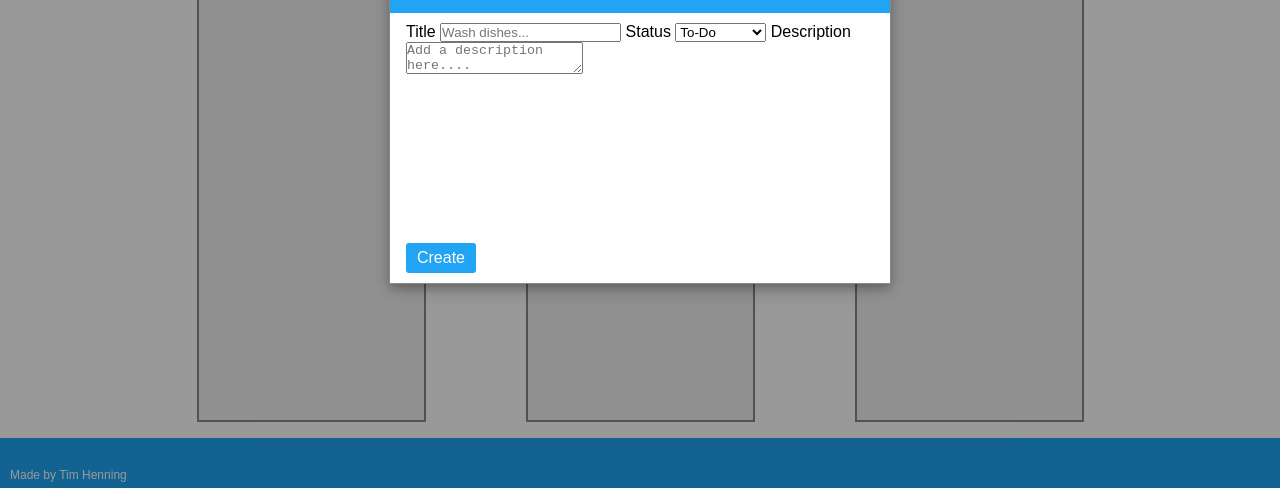
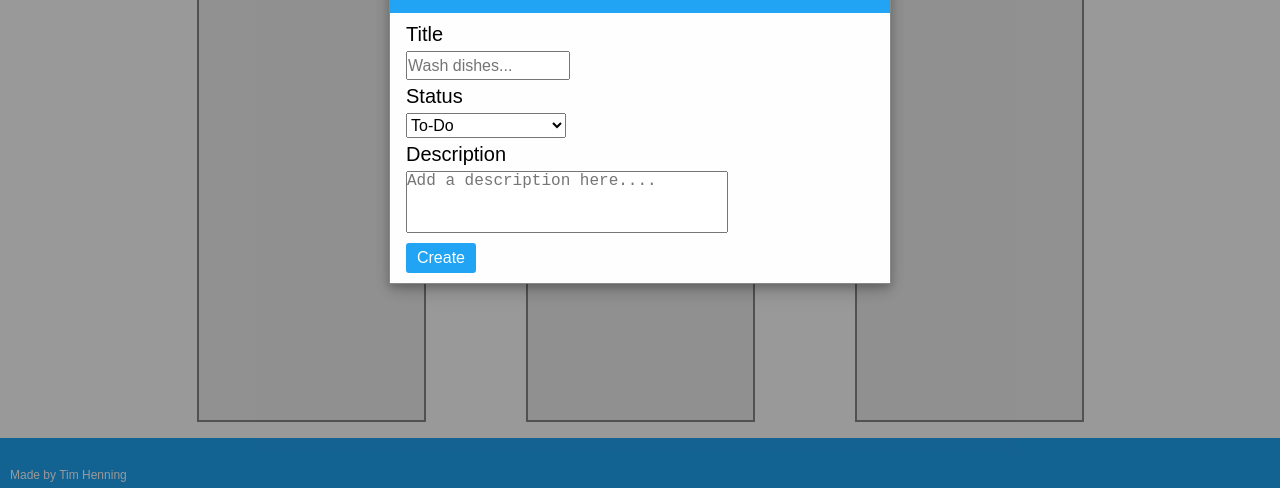
Before and after one commit to tim-henning/interactive-to-do-list, a plain HTML site: page index.html in a window 1280 px wide. Both pictures are taken after a click on the button "Add". Shown: the part 312-800 px from the top of the page. Drawn offline with Linux system fonts and the light colour scheme; a web font is replaced by a local one.

Commit message:
Modified the form styling

```diff
--- a/style.css
+++ b/style.css
@@ -106,25 +106,17 @@ footer p {
 /* The Modal (background) */
 .modal {
     display: none;
-    /* Hidden by default */
     position: fixed;
-    /* Stay in place */
     z-index: 1;
-    /* Sit on top */
     padding-top: 20%;
-    /* Location of the box */
     left: 0;
     top: 0;
     width: 100%;
-    /* Full width */
     height: 100%;
-    /* Full height */
     overflow: hidden;
-    /* Enable scroll if needed */
     background-color: rgb(0, 0, 0);
     /* Fallback color */
     background-color: rgba(0, 0, 0, 0.4);
-    /* Black w/ opacity */
 }
 
 /* Modal Content */
@@ -182,6 +174,8 @@ footer p {
     cursor: pointer;
 }
 
+/* Modal design */
+
 .modal-header {
     padding: 20px 16px;
     background-color: #20A4F3;
@@ -193,6 +187,38 @@ footer p {
     height: 200px;
 }
 
+.modal-body form {
+    font-size: 1.25rem;
+    display: flex;
+    flex-direction: column;
+}
+
+#title {
+    font-size: 1rem;
+    width: 10rem;
+    height: 25px;
+    margin-top: 5px;
+    margin-bottom: 5px;
+}
+
+#status {
+    width: 10rem;
+    height: 25px;
+    margin-top: 5px;
+    margin-bottom: 5px;
+    font-size: 1rem;
+}
+
+#description {
+    width: 20rem;
+    height: 60px;
+    margin-top: 5px;
+    margin-bottom: 5px;
+    font-size: 1rem;
+    resize: none;
+    overflow: scroll;
+}
+
 .modal-footer {
     padding: 10px 16px;
     background-color: #fefefe;
```
